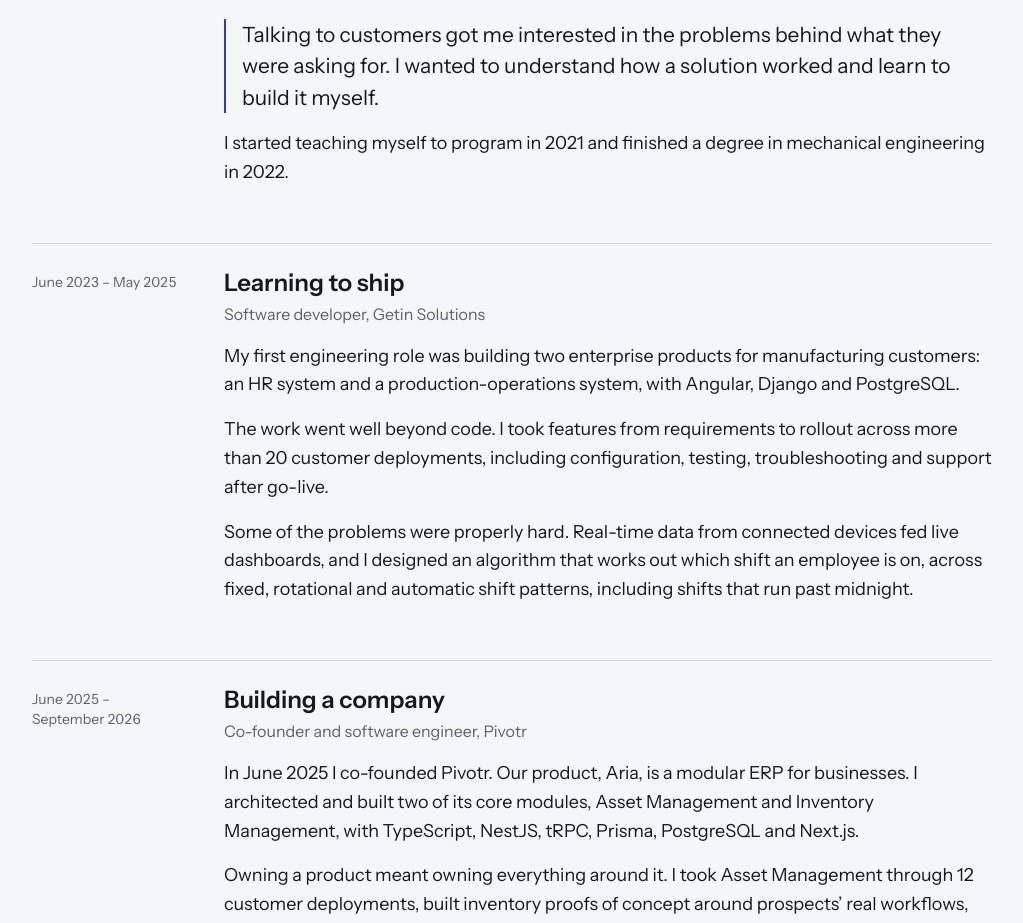
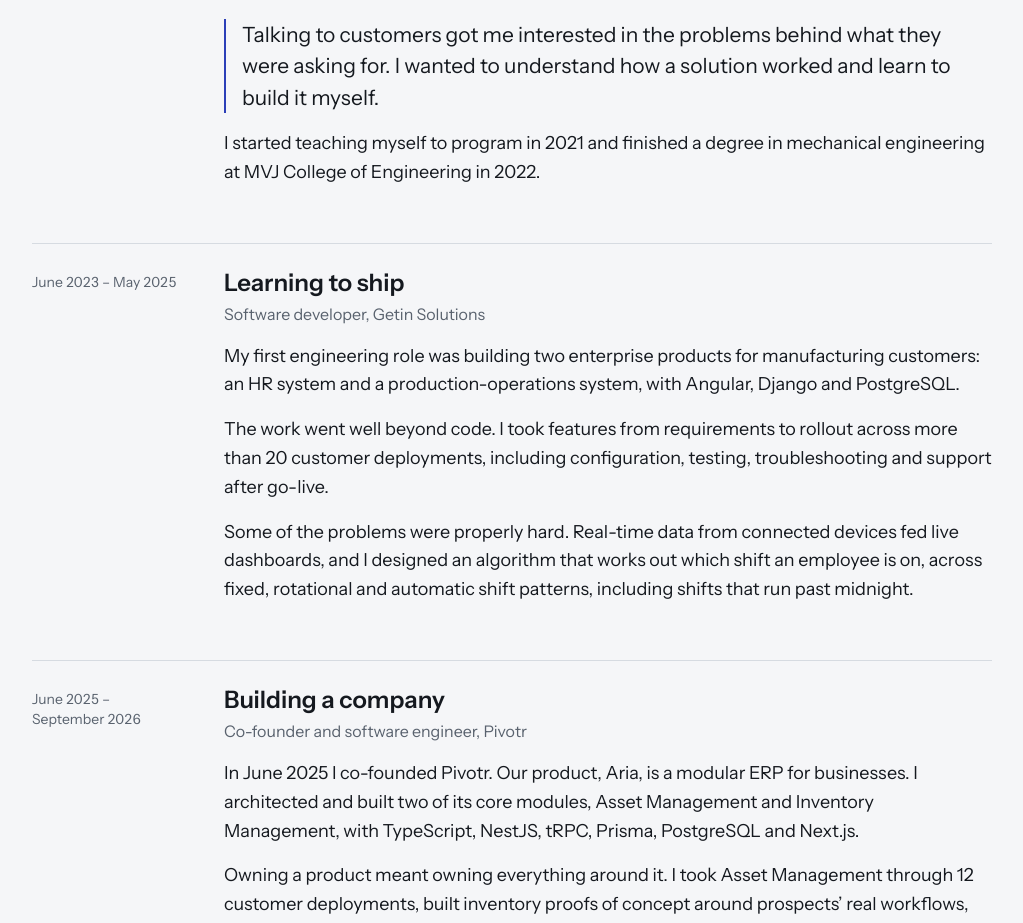
Before and after one commit to Karthik-beta/personal-website, a Next.js app: page / in a window 1280 px wide. Shown: the part 1287-2210 px from the top of the page, without its empty margins (128-1151 px from the left). Built offline with nearby package versions, Linux system fonts and the light colour scheme; no server answers.

Commit message:
feat: name the college in the first chapter

```diff
--- a/src/components/home/chapters.tsx
+++ b/src/components/home/chapters.tsx
@@ -64,7 +64,7 @@ export function Chapters() {
             </Quote>
             <p>
               I started teaching myself to program in 2021 and finished a degree in mechanical
-              engineering in 2022.
+              engineering at MVJ College of Engineering in 2022.
             </p>
           </Chapter>
         </TimeRow>
```
